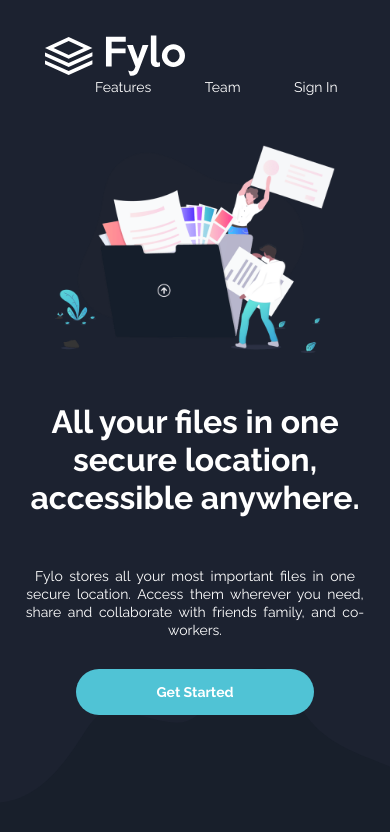
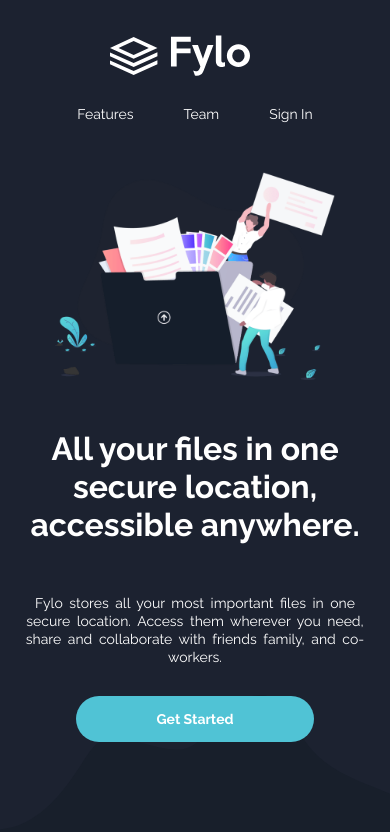
Before and after one commit to lucas-moont/fylo-landing-page, a plain HTML site: page index.html in a window 390 px wide. Shown: the top 832 px of the page. Drawn offline with Linux system fonts and the light colour scheme.

Commit message:
Adding responsivity to header. Also fixed some positions in the footer.

```diff
--- a/css/style.css
+++ b/css/style.css
@@ -43,6 +43,24 @@ header .container {
     width: 100%;
 }
 
+@media (max-width: 522px){
+    header .container{
+        flex-direction: column;
+    }
+
+    header img{
+        margin-bottom: 30px;
+        margin-left: -30px;
+    }
+
+    header .container div,
+    header .container a:first-child{
+        margin-left: 0;
+        display: flex;
+        flex-wrap: wrap;
+    }
+}
+
 header a{
     color: #FFF;
     margin-left: 50px;
@@ -69,6 +87,12 @@ header a:hover{
     background-position-y: bottom;
     display: flex;
     justify-content: center;
+}
+
+@media (min-width:1400px){
+    .getStarted{
+        padding-top: 30px;
+    }
 }
 
 .getStarted .container{
@@ -498,6 +522,10 @@ footer .iconTwitter{
         flex-direction: column;
     }
 
+    footer .container .socialMedia{
+        margin: 25px 0 25px;
+    }
+
     .container .infoWraper{
         margin-left: 0;
     }
--- a/index.html
+++ b/index.html
@@ -12,7 +12,7 @@
 
   <!-- Feel free to remove these styles or customise in your own stylesheet 👍 -->
   <style>
-    .attribution { font-size: 11px; text-align: center; margin-top: 20px; }
+    .attribution { font-size: 11px; text-align: center; margin-top: 2]0px; }
     .attribution a { color: hsl(228, 45%, 44%); }
   </style>
   <link rel="stylesheet" href="css/style.css">
```
